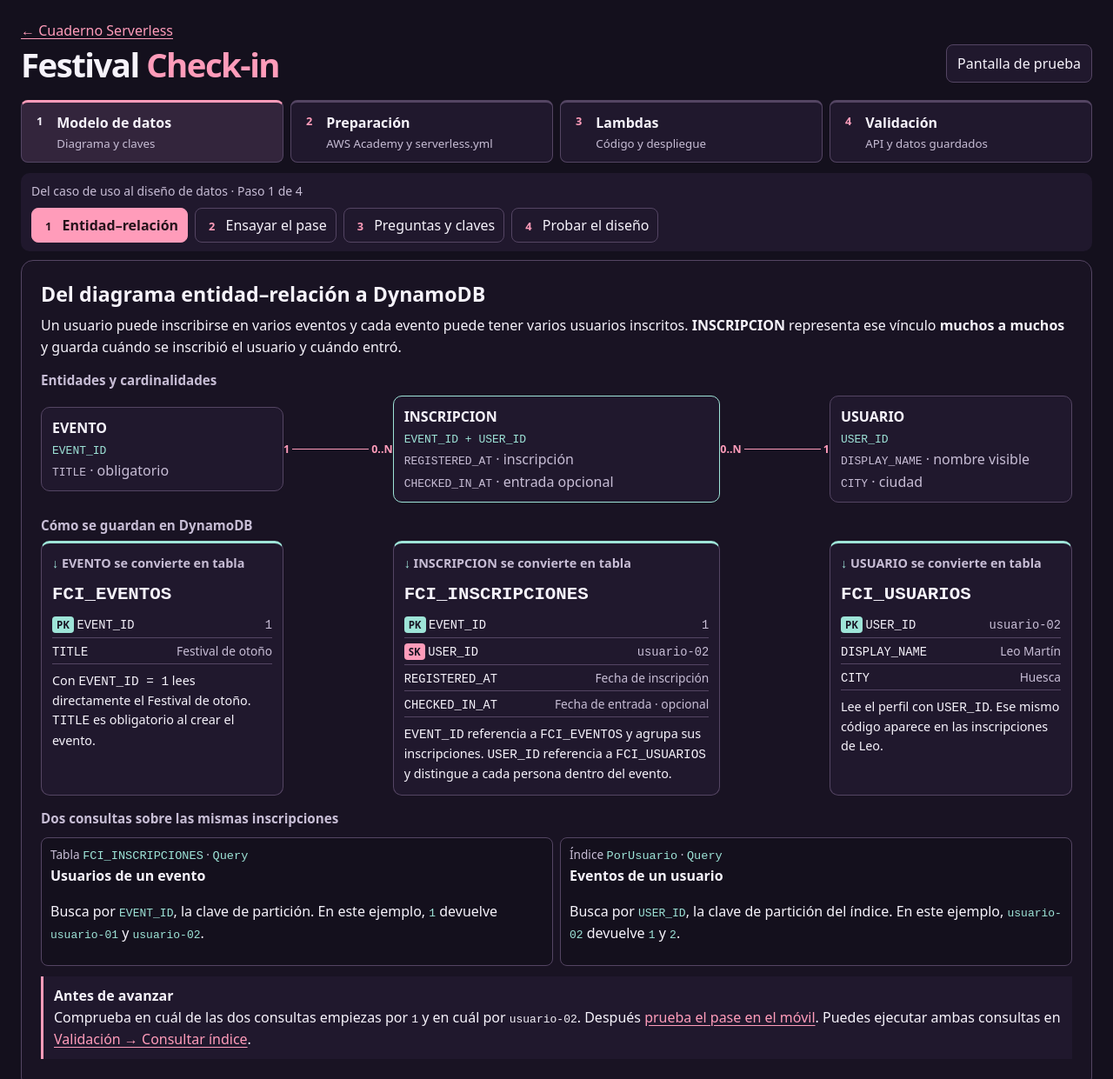
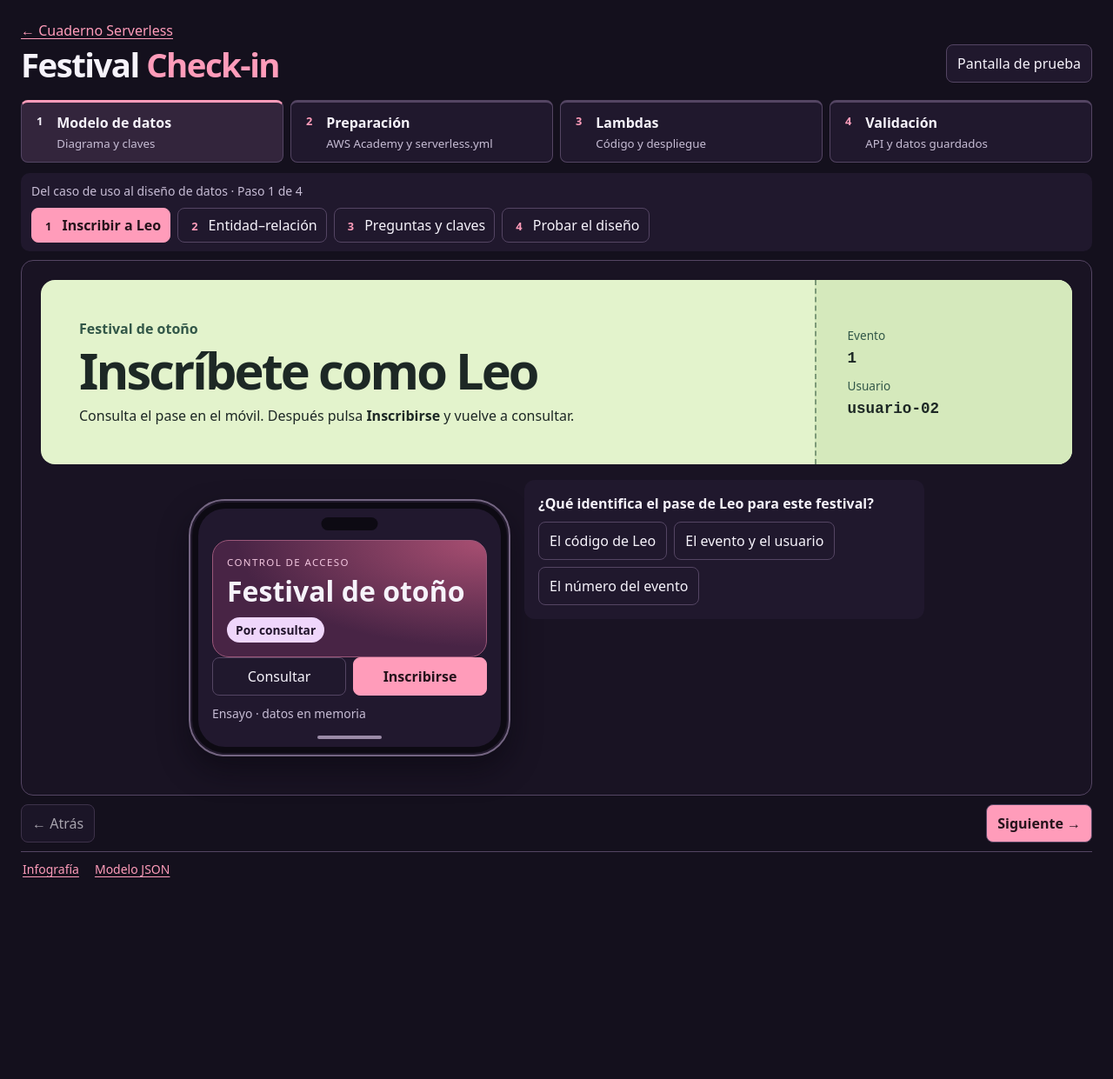
Before and after one commit to albertohdezakkari/04-PILARES-SERVERLESS, a website: page practica/festival-checkin/index.html in a window 1280 px wide. Shown: the top 1241 px of the page at 87% size. After the commit the page ends 1043 px from the top, so only its background shows below. Drawn offline with Linux system fonts and the light colour scheme.

Commit message:
Empezar la práctica con el pase de Leo

```diff
--- a/practica/festival-checkin/app.js
+++ b/practica/festival-checkin/app.js
@@ -21,7 +21,7 @@ const DEMO_TITLE = 'Festival de otoño';
 const demoRegistrations = new Map();
 
 function clearScreen() {
-  const demo = mode.value === 'demo';
+  const demo = inGuidedRehearsal() || mode.value === 'demo';
   document.querySelector('#endpoint-field').hidden = demo;
   document.querySelector('#event-id-field').hidden = demo;
   requestTrace.hidden = true;
@@ -31,6 +31,11 @@ function clearScreen() {
   feedback.textContent = demo ? 'Ensayo · datos en memoria' : 'AWS · pulsa Consultar para leer la API';
   response.textContent = 'Pulsa Consultar para empezar.';
 }
+function inGuidedRehearsal() {
+  return Boolean(mode.closest('#ensayo-pantalla'));
+}
+
+document.addEventListener('festival:screen-change', clearScreen);
 mode.addEventListener('change', clearScreen);
 user.addEventListener('input', clearScreen);
 endpoint.addEventListener('input', clearScreen);
@@ -79,8 +84,9 @@ function showPass(body) {
 }
 
 async function run(method) {
-  const userId = user.value.trim();
-  const demo = mode.value === 'demo';
+  const rehearsing = inGuidedRehearsal();
+  const userId = rehearsing ? 'usuario-02' : user.value.trim();
+  const demo = rehearsing || mode.value === 'demo';
   const eventId = demo ? String(DEMO_EVENT_ID) : eventInput.value.trim();
   const label = demo ? 'Ensayo' : 'AWS';
   if (!userId) {
--- a/practica/festival-checkin/guia.js
+++ b/practica/festival-checkin/guia.js
@@ -58,7 +58,10 @@ function showRoute(event) {
   if (courseSteps.includes(activeStep)) lastCourseStep = activeStep;
 
   const phoneDestination = activeStep?.id === 'ensayar-pase' ? previewScreen : testScreen;
-  if (phoneLayout.parentElement !== phoneDestination) phoneDestination.append(phoneLayout);
+  if (phoneLayout.parentElement !== phoneDestination) {
+    phoneDestination.append(phoneLayout);
+    document.dispatchEvent(new Event('festival:screen-change'));
+  }
 
   for (const section of phases) section.hidden = section !== phase;
   for (const step of steps) step.hidden = step !== activeStep;
@@ -367,6 +370,16 @@ for (const diagram of document.querySelectorAll('[data-architecture]')) {
   });
 }
 
+const prediction = document.querySelector('.learning-choice');
+const answers = prediction.querySelectorAll('[data-answer]');
+const predictionFeedback = prediction.querySelector('.learning-feedback');
+for (const answer of answers) {
+  answer.addEventListener('click', () => {
+    for (const option of answers) option.setAttribute('aria-pressed', String(option === answer));
+    predictionFeedback.textContent = answer.dataset.answer;
+  });
+}
+
 const accessButtons = [...document.querySelectorAll('[data-access]')];
 const accessPanels = document.querySelectorAll('[data-access-panel]');
 for (const choice of accessButtons) {
--- a/practica/festival-checkin/index.html
+++ b/practica/festival-checkin/index.html
@@ -4,9 +4,9 @@
 <meta charset="utf-8">
 <meta name="viewport" content="width=device-width, initial-scale=1">
 <title>Festival Check-in · práctica guiada</title>
-<link rel="stylesheet" href="style.css?v=recorrido-guiado">
-<script type="module" src="app.js?v=pases-orm"></script>
-<script type="module" src="guia.js?v=recorrido-guiado"></script>
+<link rel="stylesheet" href="style.css?v=pase-leo">
+<script type="module" src="app.js?v=pase-leo"></script>
+<script type="module" src="guia.js?v=pase-leo"></script>
 <script type="module" src="visor-modelo.js?v=referencias"></script>
 <script type="module" src="entrenamiento-dynamo.js?v=referencias"></script>
 </head>
@@ -48,9 +48,34 @@
 </section>
 <section id="diseno" class="phase" hidden>
 <h2>Del caso de uso al diseño de datos</h2>
+<article id="ensayar-pase" class="guide-step" data-step="Inscribir a Leo">
+<div class="festival-ticket">
+  <div class="festival-ticket-story">
+    <p class="festival-ticket-label">Festival de otoño</p>
+    <h3>Inscríbete como Leo</h3>
+    <p>Consulta el pase en el móvil. Después pulsa <strong>Inscribirse</strong> y vuelve a consultar.</p>
+  </div>
+  <dl class="festival-ticket-ids">
+    <div><dt>Evento</dt><dd><code>1</code></dd></div>
+    <div><dt>Usuario</dt><dd><code>usuario-02</code></dd></div>
+  </dl>
+</div>
+<div class="festival-rehearsal">
+<div id="ensayo-pantalla"></div>
+<section class="learning-choice" aria-labelledby="pregunta-leo">
+  <h4 id="pregunta-leo">¿Qué identifica el pase de Leo para este festival?</h4>
+  <div class="actions" role="group" aria-labelledby="pregunta-leo">
+    <button type="button" data-answer="Leo puede apuntarse a otro evento. ¿Qué dato distingue los dos pases?" aria-pressed="false">El código de Leo</button>
+    <button type="button" data-answer="Exacto. El evento 1 y usuario-02 juntos identifican este pase." aria-pressed="false">El evento y el usuario</button>
+    <button type="button" data-answer="Al evento se apuntan varias personas. ¿Qué dato distingue el pase de Leo?" aria-pressed="false">El número del evento</button>
+  </div>
+  <p class="learning-feedback" role="status"></p>
+</section>
+</div>
+</article>
 <article id="entidad-relacion" class="guide-step" data-step="Entidad–relación">
 <h3>Del diagrama entidad–relación a DynamoDB</h3>
-<p>Un usuario puede inscribirse en varios eventos y cada evento puede tener varios usuarios inscritos. <strong>INSCRIPCION</strong> representa ese vínculo <strong>muchos a muchos</strong> y guarda cuándo se inscribió el usuario y cuándo entró.</p>
+<p>Leo puede apuntarse a varios eventos. Al Festival de otoño pueden apuntarse varias personas. Cada <strong>inscripción</strong> une a una persona con un evento.</p>
 <h4 class="design-label">Entidades y cardinalidades</h4>
 <div class="er-diagram" role="group" aria-label="Un evento tiene de cero a muchas inscripciones. Un usuario tiene de cero a muchas inscripciones. Cada inscripción vincula un evento y un usuario.">
   <section><h4>EVENTO</h4><code>EVENT_ID</code><span><code>TITLE</code> · obligatorio</span></section>
@@ -92,26 +117,7 @@
     <p>Lee el perfil con <code>USER_ID</code>. Ese mismo código aparece en las inscripciones de Leo.</p>
   </section>
 </div>
-<h4 class="design-label">Dos consultas sobre las mismas inscripciones</h4>
-<ul class="route-map" role="list">
-  <li>
-    <span>Tabla <code>FCI_INSCRIPCIONES</code> · <code>Query</code></span>
-    <strong>Usuarios de un evento</strong>
-    <p>Busca por <code>EVENT_ID</code>, la clave de partición. En este ejemplo, <code>1</code> devuelve <code>usuario-01</code> y <code>usuario-02</code>.</p>
-  </li>
-  <li>
-    <span>Índice <code>PorUsuario</code> · <code>Query</code></span>
-    <strong>Eventos de un usuario</strong>
-    <p>Busca por <code>USER_ID</code>, la clave de partición del índice. En este ejemplo, <code>usuario-02</code> devuelve <code>1</code> y <code>2</code>.</p>
-  </li>
-</ul>
-<p class="checkpoint"><strong>Antes de avanzar</strong> Comprueba en cuál de las dos consultas empiezas por <code>1</code> y en cuál por <code>usuario-02</code>. Después <a href="#ensayar-pase">prueba el pase en el móvil</a>. Puedes ejecutar ambas consultas en <a href="#consultar-indice">Validación → Consultar índice</a>.</p>
-</article>
-<article id="ensayar-pase" class="guide-step" data-step="Ensayar el pase">
-<h3>Prueba el pase que vas a construir</h3>
-<p>Selecciona <strong>Ensayo</strong> y usa un código nuevo, por ejemplo <code>usuario-02</code>. Pulsa <strong>Consultar → Inscribirse</strong> y fíjate en cómo cambia el estado del pase.</p>
-<div id="ensayo-pantalla"></div>
-<p class="checkpoint"><strong>Antes de avanzar</strong> El pase pasa por <strong>Sin inscripción → Inscrito</strong>. Pulsa <strong>Consultar</strong> otra vez y localiza <code>registeredAt</code> en la respuesta. En <strong>Preguntas y claves</strong> verás qué datos necesita cada búsqueda.</p>
+<p class="lesson-note">Sigue el <code>1</code> desde Eventos hasta Inscripciones. Sigue <code>usuario-02</code> desde Usuarios hasta la misma inscripción. DynamoDB localiza el pase con esas dos claves. El servicio comprueba que existan el evento y el usuario antes de guardar.</p>
 </article>
 <article id="patrones-acceso" class="guide-step" data-step="Preguntas y claves">
 <h3>De las preguntas a las claves de DynamoDB</h3>
@@ -134,19 +140,11 @@
 </article>
 <article id="modelo-titulo" class="guide-step" data-step="Probar el diseño">
 <h3>Convierte el modelo en tres tablas y pruébalo</h3>
-<p>Escribe los atributos de DynamoDB en mayúsculas con guion bajo, como <code>EVENT_ID</code>. Cuando la API recibe o devuelve JSON, usa nombres como <code>eventId</code>. Verás cómo traducirlos en <a href="#leer-pase">Consultar · Capas</a>.</p>
-<p class="lesson-note"><strong>Convención de Base de Datos.</strong> Llama a las entidades <strong>Evento</strong>, <strong>Inscripción</strong> y <strong>Usuario</strong>. Usa la abreviatura del proyecto, un guion bajo y el nombre de la tabla en plural. En Festival Check-in obtienes <code>FCI_EVENTOS</code>, <code>FCI_INSCRIPCIONES</code> y <code>FCI_USUARIOS</code>. «San Valentín» sería el título de un evento guardado en <code>FCI_EVENTOS</code>.</p>
-<p><strong>Evento → EVENTOS.</strong> Guarda <code>EVENT_ID</code> y <code>TITLE</code>, ambos obligatorios. <strong>Inscripción → INSCRIPCIONES.</strong> Guarda <code>EVENT_ID</code>, <code>USER_ID</code>, <code>REGISTERED_AT</code> y, si hay una fecha de entrada registrada, <code>CHECKED_IN_AT</code>.</p>
-<p><code>EVENT_ID</code> y <code>USER_ID</code> son referencias al evento y a la persona, como dos claves foráneas en un modelo relacional. La clave primaria de la inscripción es la pareja <code>EVENT_ID</code> + <code>USER_ID</code>, que garantiza una inscripción por persona y evento.</p>
-<p><strong>Usuario → USUARIOS.</strong> Guarda <code>USER_ID</code>, <code>DISPLAY_NAME</code> y <code>CITY</code>. Si Leo cambia de ciudad, actualiza su perfil una vez. Sus inscripciones conservan el mismo <code>USER_ID</code>.</p>
-<p>Las referencias funcionan como claves foráneas en el dibujo. En DynamoDB las comprueba el service antes de guardar la inscripción. Si falta el evento o el usuario, POST devuelve <code>404</code>. Crea y consulta los perfiles desde <a href="#sembrar-usuarios">Invocar crearUsuario</a>.</p>
+<p>Localiza a <strong>Leo Martín</strong> y el <strong>Festival de otoño</strong>. Sus identificadores se juntan en la inscripción. Prueba a filtrar por evento y luego por evento y usuario.</p>
 <p id="model-status" role="status">Cargando el ejemplo…</p>
 <div id="model-result">
 </div>
-<p><strong>Lee los datos de ejemplo.</strong> <code>REGISTERED_AT</code> indica cuándo se inscribió el usuario. <code>CHECKED_IN_AT</code> aparece en un pase de ejemplo con una entrada previa. En el laboratorio, la tabla de inscripciones empezará vacía y se llenará al probar POST.</p>
-<p class="checkpoint"><strong>Antes de avanzar</strong> En <code>FCI_USUARIOS</code>, localiza a Leo con <code>USER_ID = usuario-02</code>. Pulsa <strong>Ver inscritos del evento</strong>. Aparecen dos filas con <code>EVENT_ID = 1</code> y dos <code>USER_ID</code> distintos. Pulsa <strong>Buscar a usuario-02</strong>. Ahora solo aparece la fila de <code>usuario-02</code>.</p>
-<h4>Del modelo a las tablas del laboratorio</h4>
-<p>En <strong>Preparación</strong> abres el laboratorio y trasladas a <code>serverless.yml</code> las claves que acabas de probar. En <strong>Lambdas</strong> programas el alta y despliegas las tres tablas.</p>
+<p class="checkpoint"><strong>Antes de avanzar</strong> Al buscar por evento ves dos inscritos. Al añadir <code>usuario-02</code> queda solo el pase de Leo. En Preparación llevarás esas claves a <code>serverless.yml</code>.</p>
 <div class="actions"><a class="lesson-action" href="#iniciar-lab">Continuar a preparación →</a><a href="#infraestructura">Abrir el árbol de <code>serverless.yml</code></a></div>
 </article>
 </section>
@@ -1748,7 +1746,7 @@ aws dynamodb execute-statement \
           <label>Conexión<select id="mode"><option value="demo">Ensayo · datos en memoria</option><option value="aws">AWS · API del equipo</option></select></label>
           <label id="endpoint-field" hidden>URL de invocación<input id="endpoint" type="url" placeholder="https://…execute-api.…amazonaws.com" autocomplete="off"></label>
           <label id="event-id-field" hidden>ID del evento<input id="event-id" inputmode="numeric" value="1" autocomplete="off"></label>
-          <label>Usuario ficticio<input id="user" value="usuario-01" autocomplete="off"></label>
+          <label>Usuario ficticio<input id="user" value="usuario-02" autocomplete="off"></label>
         </div>
         <div class="phone-actions">
           <button type="button" data-method="GET">Consultar</button>
--- a/practica/festival-checkin/style.css
+++ b/practica/festival-checkin/style.css
@@ -904,3 +904,58 @@ code { overflow-wrap: anywhere; }
 .dynamo-results h5 { margin: 0 0 8px; font-size: 1rem; color: #9ee4d8; }
 .dynamo-results pre { white-space: pre-wrap; overflow-wrap: anywhere; }
 .dynamo-results p { margin: 0; }
+
+.festival-ticket {
+  --ticket-ink: #1d2825;
+  --ticket-paper: #e3f3cc;
+  display: grid;
+  grid-template-columns: minmax(0, 3fr) minmax(160px, 1fr);
+  overflow: hidden;
+  border-radius: 16px;
+  color: var(--ticket-ink);
+  background: var(--ticket-paper);
+  margin-bottom: 18px;
+}
+.festival-ticket-story { padding: clamp(18px, 4vw, 44px); }
+.festival-ticket-label {
+  margin: 0 0 4px;
+  font-weight: 700;
+  color: #325748;
+}
+.festival-ticket h3 {
+  margin: 0;
+  font-size: clamp(1.9rem, 5vw, 3.6rem);
+  line-height: 1.06;
+  letter-spacing: -.05em;
+}
+.festival-ticket-story > p:last-child { margin: 10px 0 0; }
+.festival-ticket-ids {
+  display: grid;
+  align-content: center;
+  gap: 12px;
+  margin: 0;
+  padding: 18px clamp(16px, 3vw, 36px);
+  border-inline-start: 2px dashed #7d9a78;
+  background: #d5e9bc;
+}
+.festival-ticket-ids dt { font-size: .85rem; color: #325748; }
+.festival-ticket-ids dd { margin: 3px 0 0; font-size: 1.1rem; font-weight: 750; }
+.festival-rehearsal { display: grid; gap: 16px; align-items: start; }
+#ensayo-pantalla .phone-layout { grid-template-columns: minmax(0, 370px); justify-content: center; margin: 0; }
+#ensayo-pantalla .phone-inspector { display: none; }
+#ensayo-pantalla .phone-settings { display: none; }
+.learning-choice { padding: 16px; background: var(--surface); border-radius: 12px; }
+.learning-choice h4 { margin: 0 0 10px; }
+.learning-feedback { margin: 10px 0 0; color: #9ee4d8; }
+.learning-feedback:empty { margin: 0; }
+@media (min-width: 761px) {
+  .festival-rehearsal { grid-template-columns: minmax(0, 370px) minmax(0, 460px); justify-content: center; }
+}
+@media (max-width: 600px) {
+  .festival-ticket { grid-template-columns: minmax(0, 1fr); }
+  .festival-ticket-ids {
+    grid-template-columns: 1fr 1fr;
+    border-inline-start: 0;
+    border-block-start: 2px dashed #7d9a78;
+  }
+}
```
